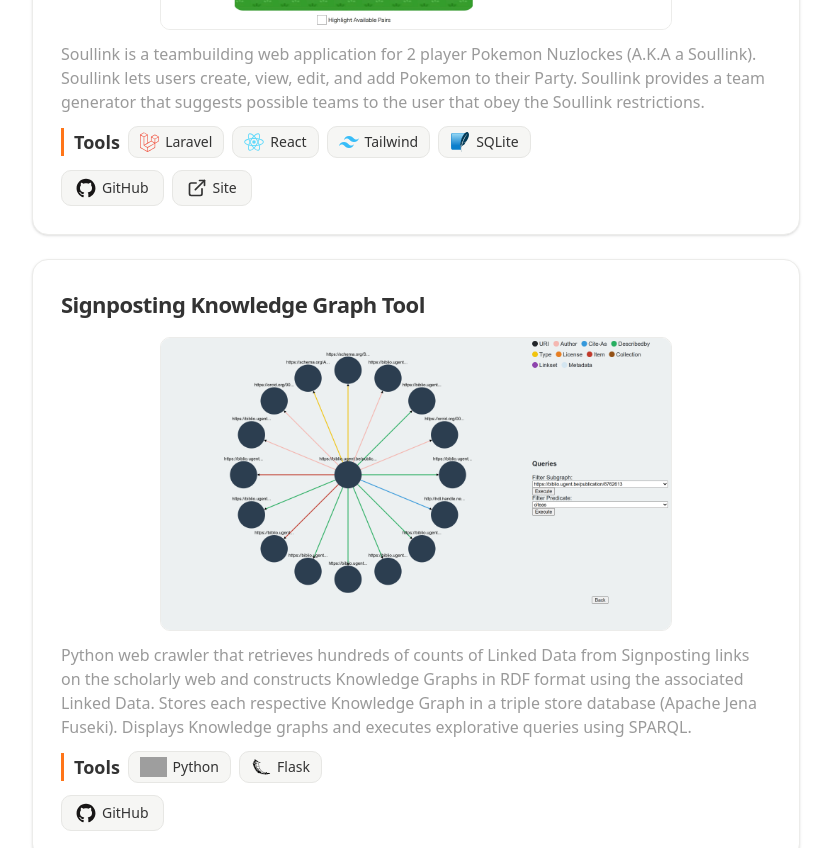
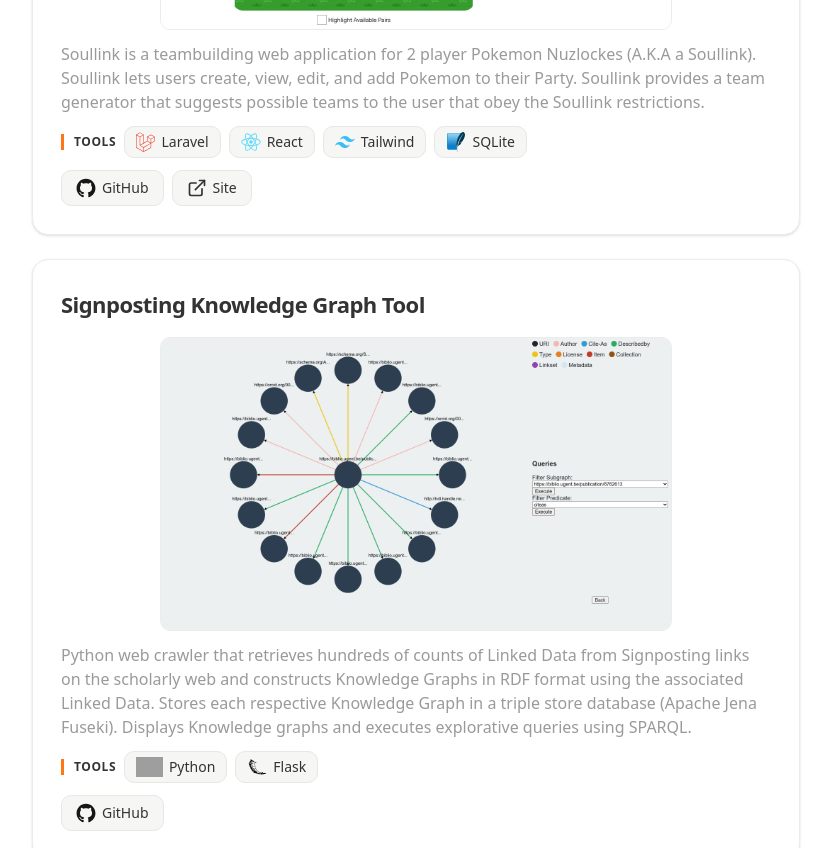
Before and after one commit to ChristosEfstathiades/Portfolio, a React (Vite) app: page / in a window 1280 px wide. Shown: the part 1420-2268 px from the top of the page, without its empty margins (224-1055 px from the left). Built offline with nearby package versions, Linux system fonts and the light colour scheme; grey boxes are pictures that could not be loaded.

Commit message:
Change ToolsTitle heading size and style

```diff
--- a/src/components/tools-title.tsx
+++ b/src/components/tools-title.tsx
@@ -1,6 +1,6 @@
 export default function ToolsTitle() {
     return (
-        <h4 className="text-lg pl-2.5 border-l-3 font-bold border-orange-primary">
+        <h4 className="text-xs uppercase tracking-wider pl-2.5 border-l-3 font-bold border-orange-primary">
             Tools
         </h4>
     );
```
